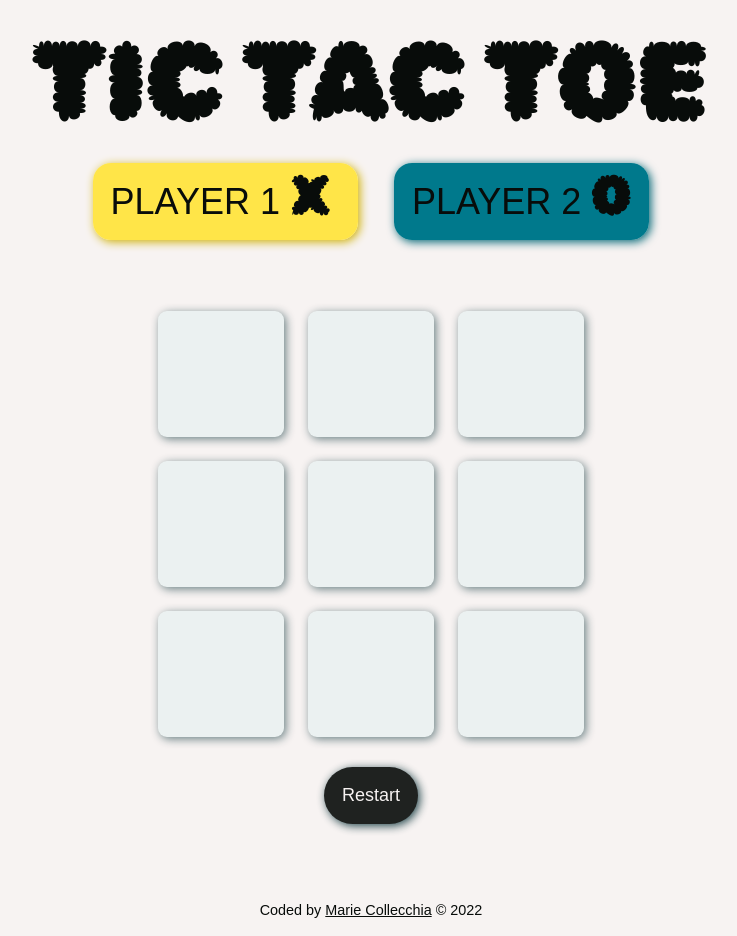
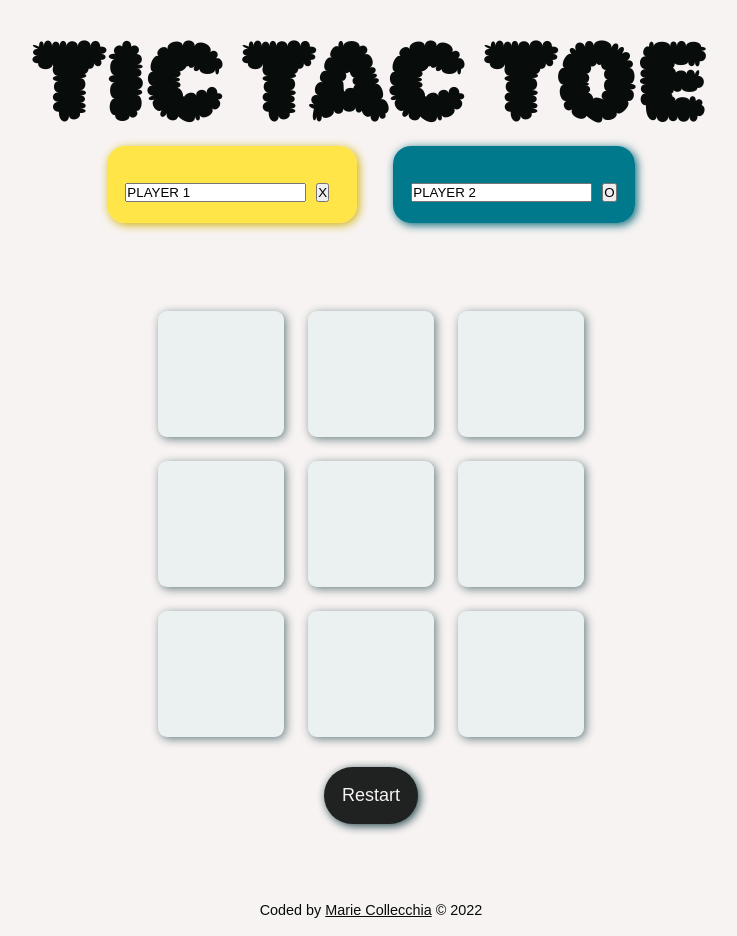
Before and after one commit to MarieMakesMoneys/tictactoe, a plain HTML site: page index.html in a window 1280 px wide. Shown: the whole page, without its empty margins (269-1006 px from the left). Drawn offline with Linux system fonts and the light colour scheme.

Commit message:
Rework players buttons into input fields

```diff
--- a/index.html
+++ b/index.html
@@ -15,12 +15,12 @@
         <div class="main">
             <div class="players">
                 <div class="player one">
-                    <span class="player-one">PLAYER 1</span>
-                    <span class="logo cross">X</span>
+                    <input type="text" class="player-one" value="PLAYER 1">
+                    <input type="submit" class="submit1" value="X">
                 </div>
                 <div class="player two">
-                    <span class="player-two">PLAYER 2</span>
-                    <span class="logo circle">O</span>
+                    <input type="text" class="player-two" value="PLAYER 2">
+                    <input type="submit" class="submit2" value="O">
                 </div>
             </div>
             <div class="board">
```
